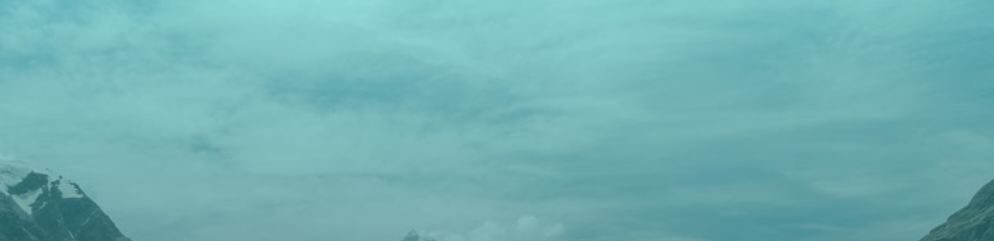
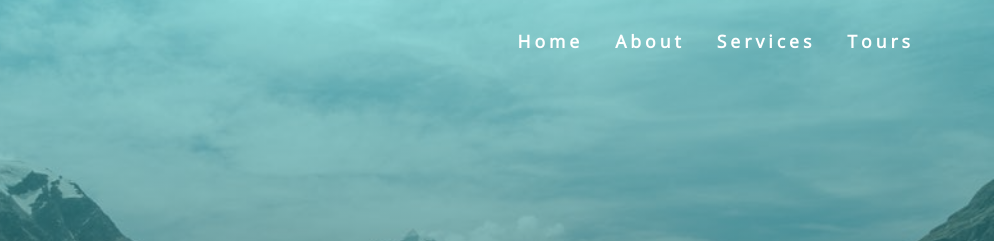
Before and after one commit to DanieleErcoli243/scroll, a plain HTML site: page index.html in a window 1280 px wide. Shown: the top 241 px of the page, 286-1280 px from the left. Drawn offline with nearby package versions, Linux system fonts and the light colour scheme.

Commit message:
copy-pasted the links

```diff
--- a/index.html
+++ b/index.html
@@ -24,6 +24,23 @@
             <i class="fas fa-bars"></i>
           </button>
         </div>
+        <!-- link -->
+        <div class="link-container">
+          <ul class="links">
+            <li>
+              <a href="#home" class="scroll-link">home</a>
+            </li>
+            <li>
+              <a href="#about" class="scroll-link">about</a>
+            </li>
+            <li>
+              <a href="#services" class="scroll-link">services</a>
+            </li>
+            <li>
+              <a href="#tours" class="scroll-link">tours</a>
+            </li>
+          </ul>
+        </div>
       </div>
     </nav>
   </header>
```
